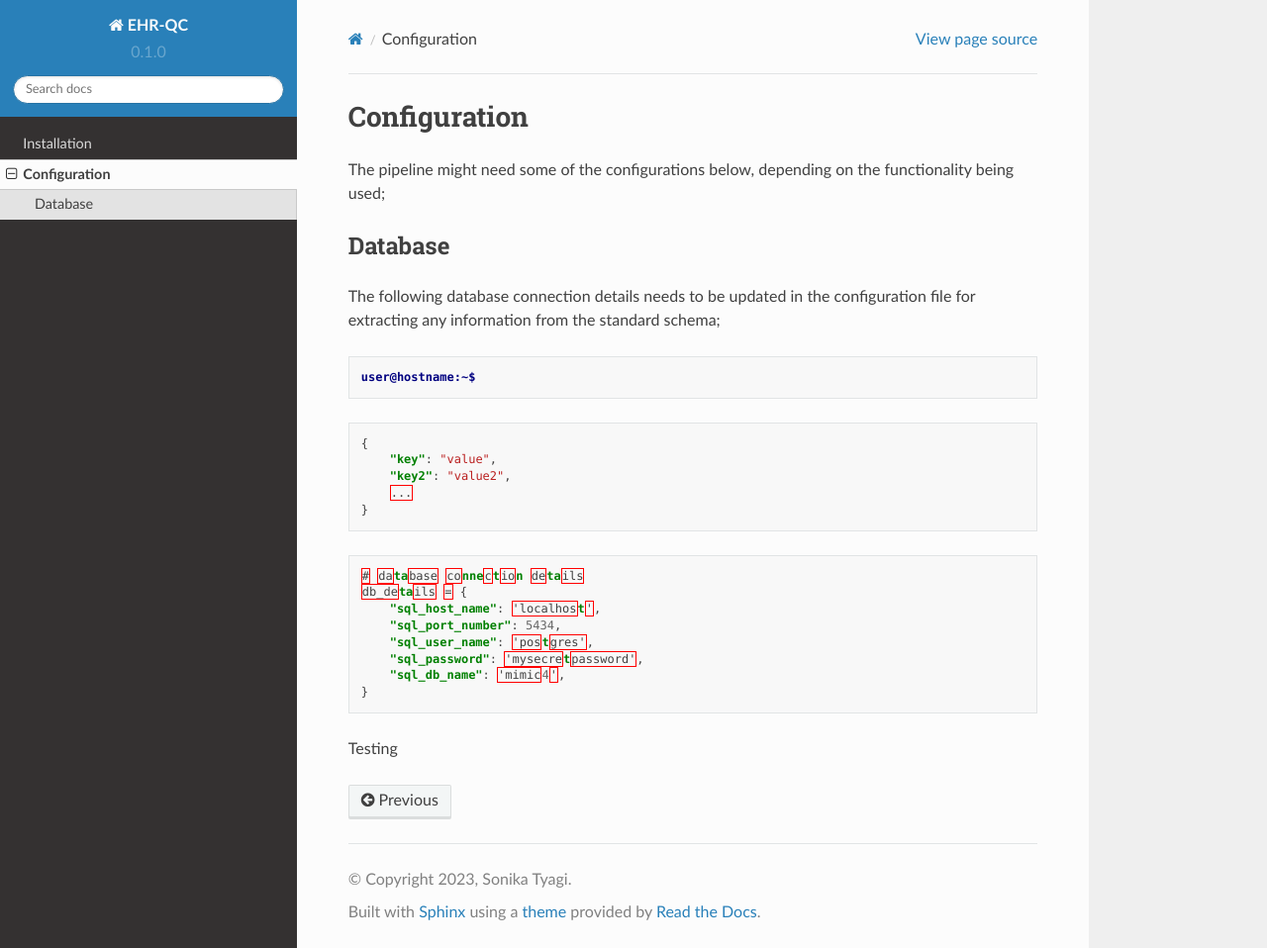
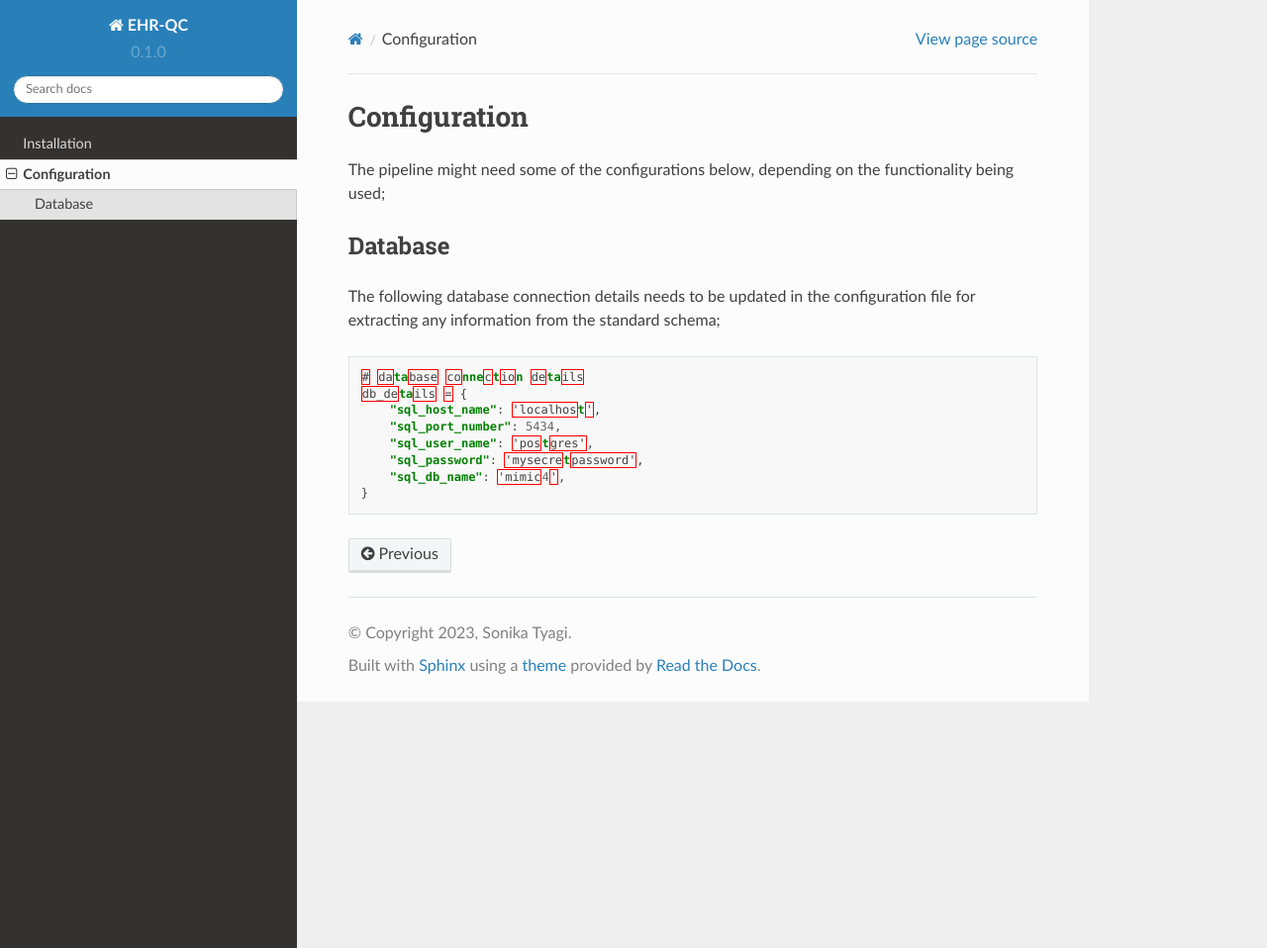
Before and after one commit to ryashpal/EHR-QC-Tutorials, a Sphinx documentation site: the page built from docs/source/config.rst, in a window 1280 px wide and 958 px high. Shown: the whole window at 99% size. Built offline with Sphinx 7.4.7 and the Read the Docs theme 2.0.0, drawn with Linux system fonts in a browser that asks for light colours.

```diff
--- a/docs/source/config.rst
+++ b/docs/source/config.rst
@@ -7,18 +7,6 @@
 --------
 
 The following database connection details needs to be updated in the configuration file for extracting any information from the standard schema;
-
-.. code-block:: console
-
-   user@hostname:~$
-
-.. code-block:: json
-
-    {
-        "key": "value",
-        "key2": "value2",
-        ...
-    }
 
 .. code-block:: json
 
@@ -30,5 +18,3 @@
         "sql_password": 'mysecretpassword',
         "sql_db_name": 'mimic4',
     }
-
-Testing
```
